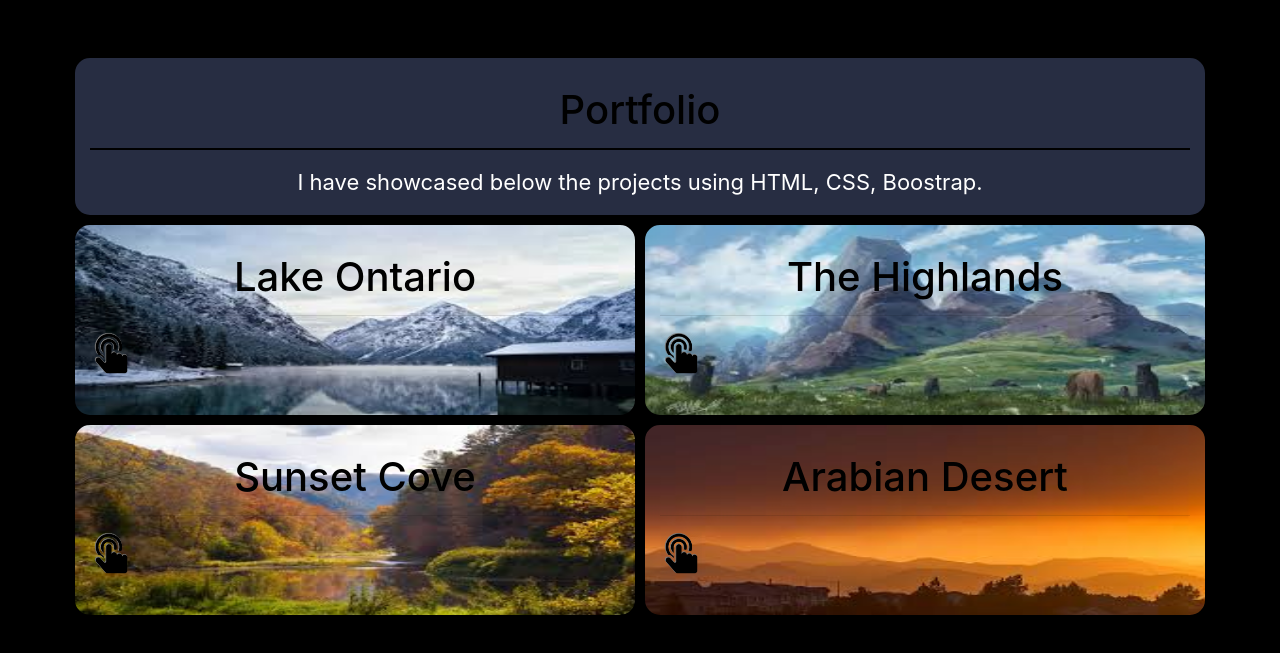
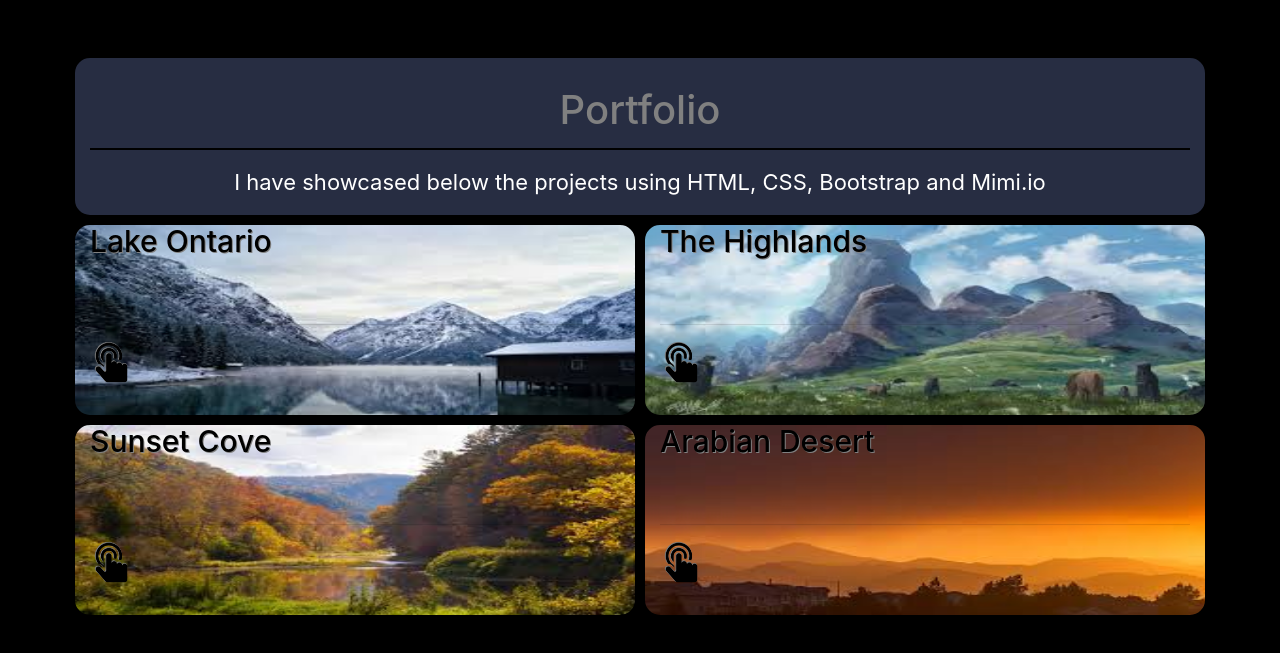
Before and after one commit to Kalindrov/Kalindrov.github.io, a plain HTML site: page bootVersion/mobile.html in a window 1280 px wide. Shown: the part 89-742 px from the top of the page. Drawn offline with nearby package versions, Linux system fonts and the light colour scheme; files that its build step writes are made by us from their sources.

Commit message:
updated subtitle margins

```diff
--- a/bootVersion/mobile.html
+++ b/bootVersion/mobile.html
@@ -27,31 +27,31 @@
 	<main class="container">
 		<section class="row">
 			<div class="col-md-12 newsBox1">
-				<h1>Portfolio</h1>
+				<h1 class="title">Portfolio</h1>
 				<hr class="headline-bar">
-				<p class="headline">I have showcased below the projects using HTML, CSS, Boostrap.</p>
+				<p class="headline">I have showcased below the projects using HTML, CSS, Bootstrap and Mimi.io</p>
 	        </div>
 	    </section>
 		<section class="row">
 			<div class="col-md-6 newsBox2">
-				<h1>Lake Ontario</h1>
+				<h1 class="subtitle">Lake Ontario</h1>
 				<hr>
 				<img class="box4" src="assets/clicker.png">
 	        </div>
 	        <div class="col-md-6 newsBox3">
-				<h1>The Highlands</h1>
+				<h1 class="subtitle">The Highlands</h1>
 				<hr>
 				<img class="box4" src="assets/clicker.png">
 	        </div>
 		</section>
 		<section class="row">
 			<div class="col-md-6 newsBox4">
-				<h1>Sunset Cove</h1>
+				<h1 class="subtitle">Sunset Cove</h1>
 				<hr>
 				<img class="box4" src="assets/clicker.png">
 	        </div>
 	        <div class="col-md-6 newsBox5">
-				<h1>Arabian Desert</h1>
+				<h1 class="subtitle">Arabian Desert</h1>
 				<hr>
 				<img class="box4" src="assets/clicker.png">
 	        </div>
--- a/bootVersion/stylePortfolio.css
+++ b/bootVersion/stylePortfolio.css
@@ -67,11 +67,17 @@
   height: 200px;
 }
 
-h1 {
+.title {
   text-align: center;
   padding-top: 30px;
+  color: grey;
 }
 
+.subtitle {
+  font-size: 30px;
+  padding-bottom: 50px;
+  text-shadow: 1px 1px grey;
+}
 
 @media screen and (max-width: 1000px) {
 
```
